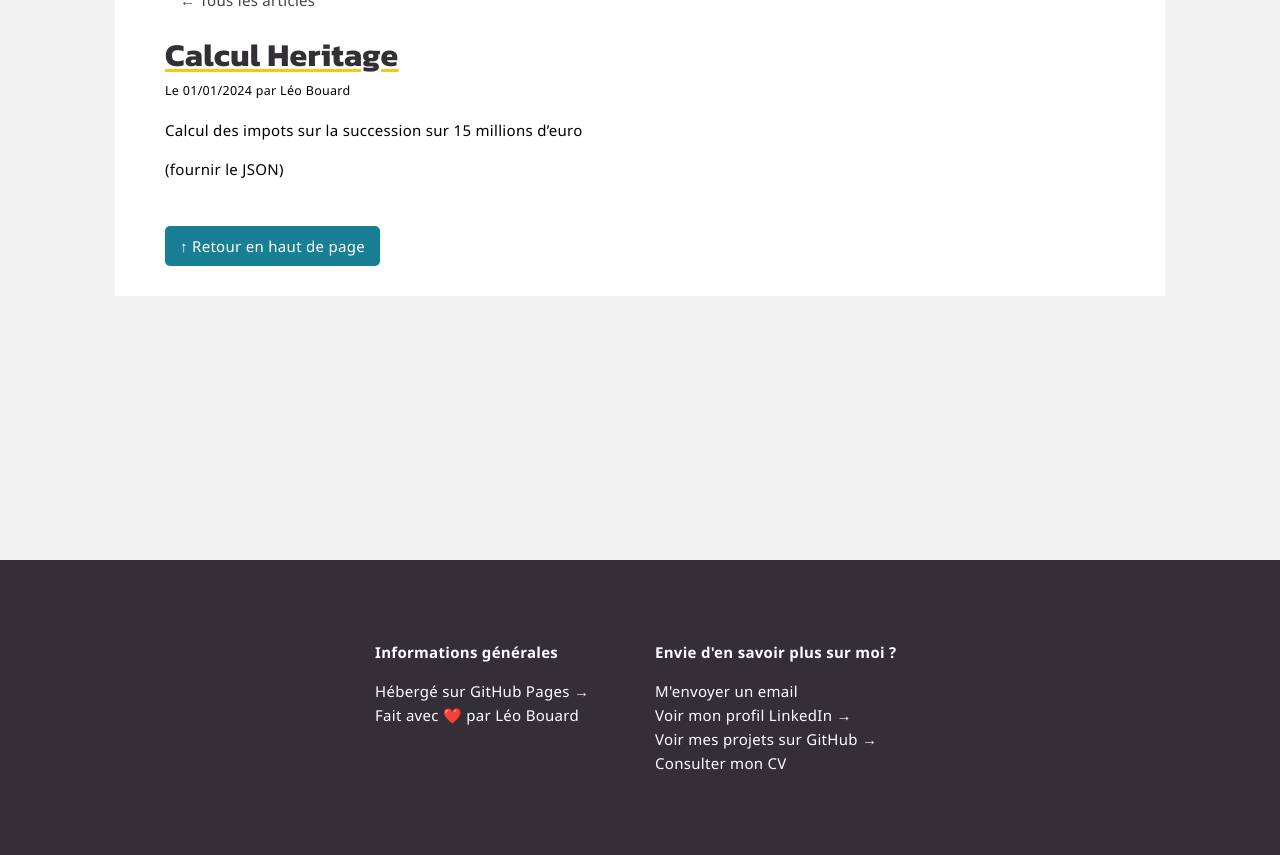
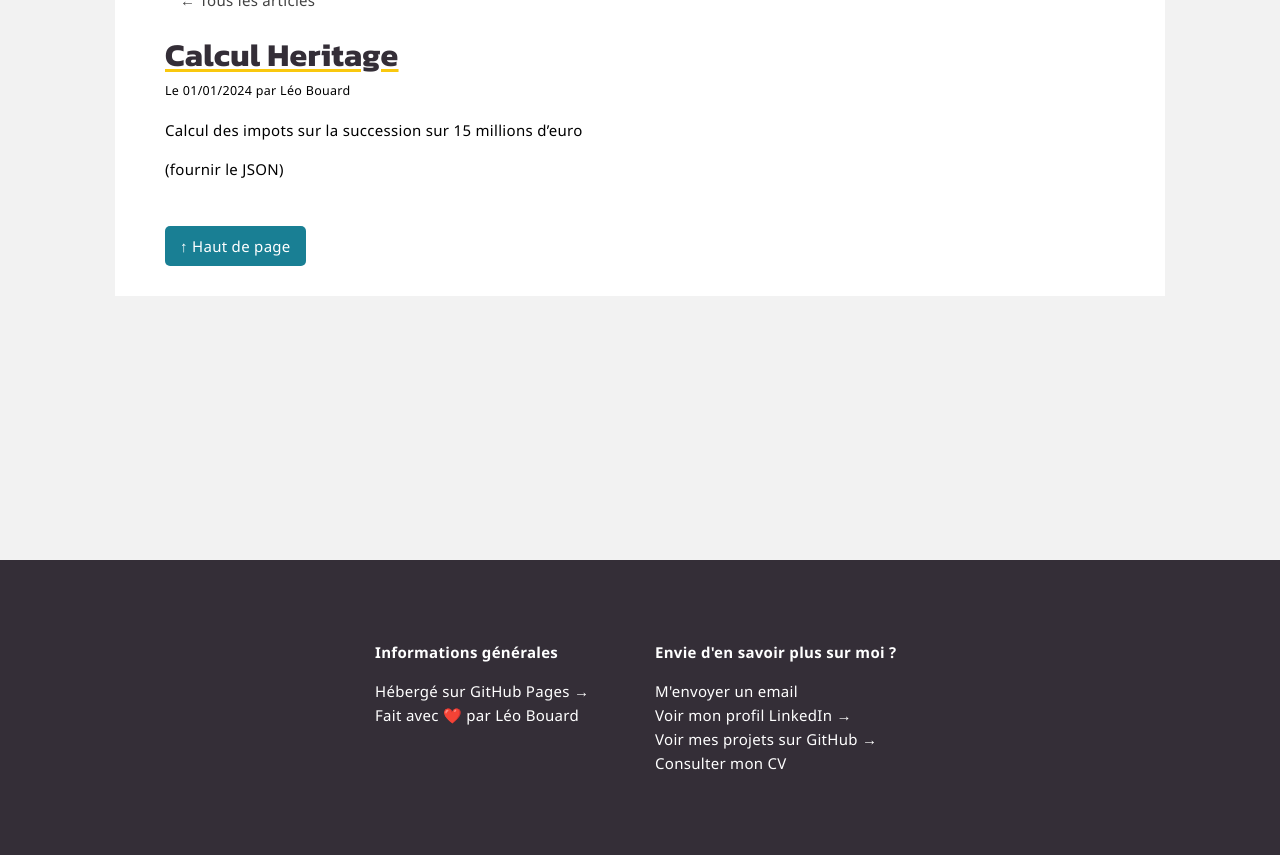
Before and after one commit to leobouard/leobouard.github.io, a Jekyll site: the page built from _posts/2024-01-01-calcul-heritage.md, in a window 1280 px wide. Shown: the part 261-1116 px from the top of the page. Built offline with Jekyll 4.4.1, drawn with Linux system fonts in a browser that asks for light colours; some web fonts are replaced; our own code applies the rules of GitHub Pages for plain Markdown files.

Commit message:
Update post.html

```diff
--- a/_layouts/post.html
+++ b/_layouts/post.html
@@ -23,7 +23,7 @@ layout: default
         {% if page.prevLink %}
             <a class="a_button_prev" href="{{ page.prevLink.id }}">← {{ page.prevLink.name }}</a>
         {% else %}
-            <a class="a_button_prev" href="{{ page.id }}">↑ Retour en haut de page</a>
+            <a class="a_button_prev" href="{{ page.id }}">↑ Haut de page</a>
         {% endif %}
         {% if page.nextLink %}
             <a class="a_button_next" href="{{ page.nextLink.id }}">{{ page.nextLink.name }} →</a>
```
